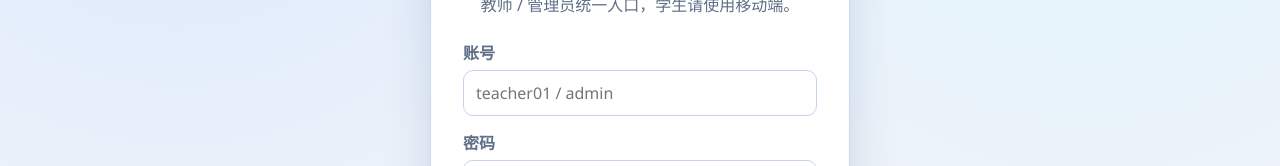
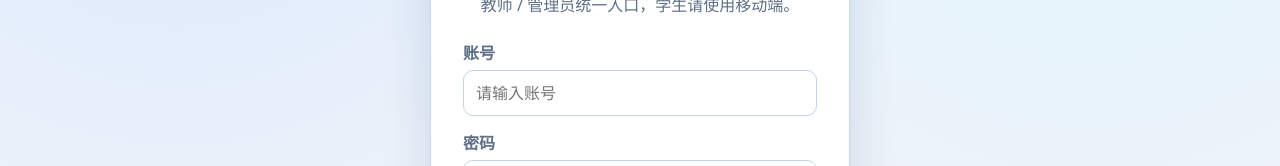
Before and after one commit to Geeks-blue/Weakcurrentinspection, a Vue app in the folder frontend/admin-web/: page /#login in a window 1280 px wide. Shown: the part 323-489 px from the top of the page. Built offline with nearby package versions, Linux system fonts and the light colour scheme.

Commit message:
移除登录框账号placeholder测试提示
Co-authored-by: Geeks-blue <96524598+Geeks-blue@users.noreply.github.com>

```diff
--- a/frontend/admin-web/src/App.vue
+++ b/frontend/admin-web/src/App.vue
@@ -1364,7 +1364,7 @@ onMounted(async () => {
             <p class="hint">教师 / 管理员统一入口，学生请使用移动端。</p>
           </div>
           <label for="username">账号</label>
-          <input id="username" v-model="username" placeholder="teacher01 / admin" />
+          <input id="username" v-model="username" placeholder="请输入账号" />
           <label for="password">密码</label>
           <input id="password" v-model="password" type="password" placeholder="请输入登录密码" />
           <button class="login-btn" :disabled="authLoading" @click="handleLogin">
```
Also changed, not shown: 1 other file (tests, documents, lock files or other folders).
